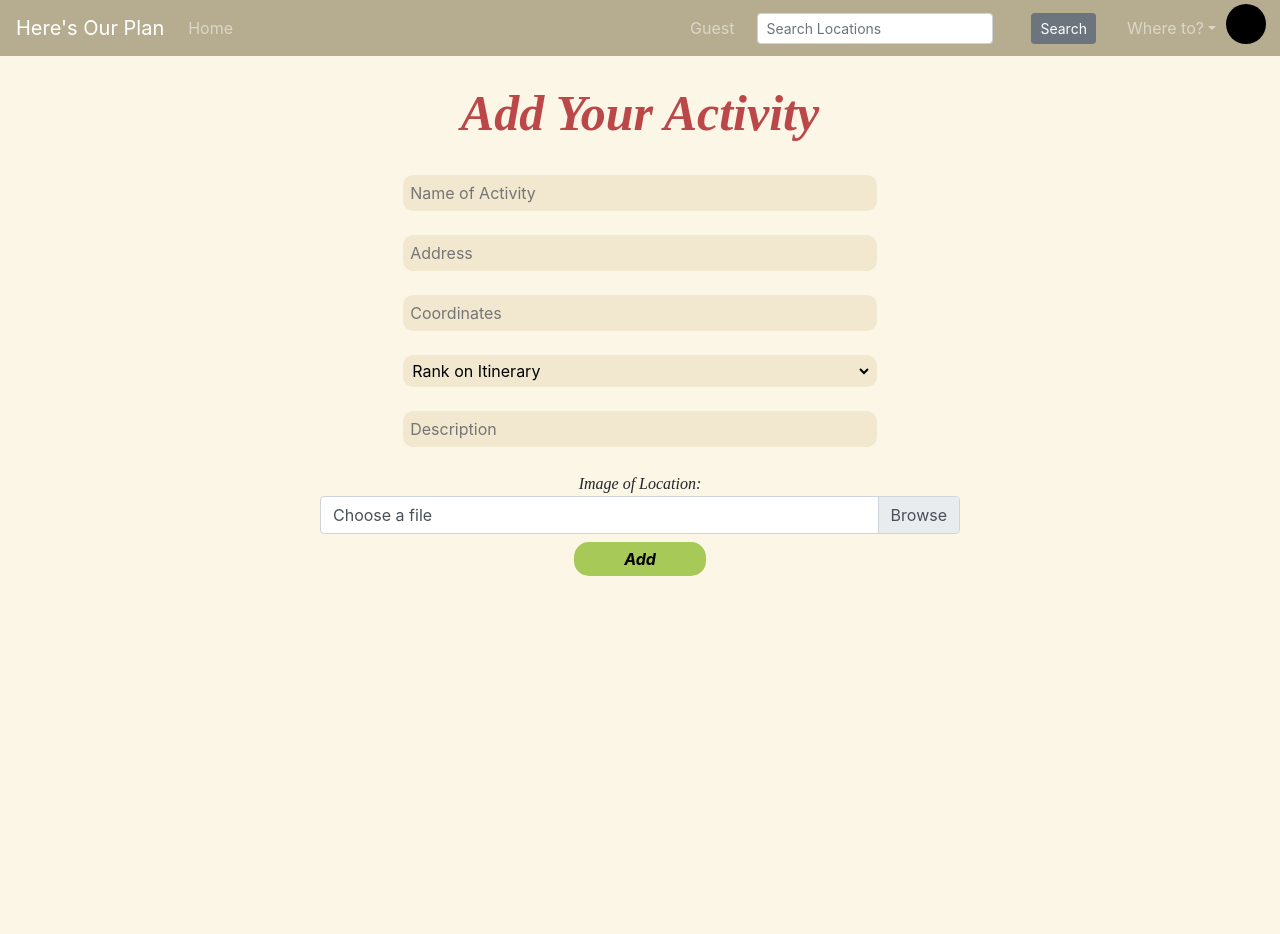
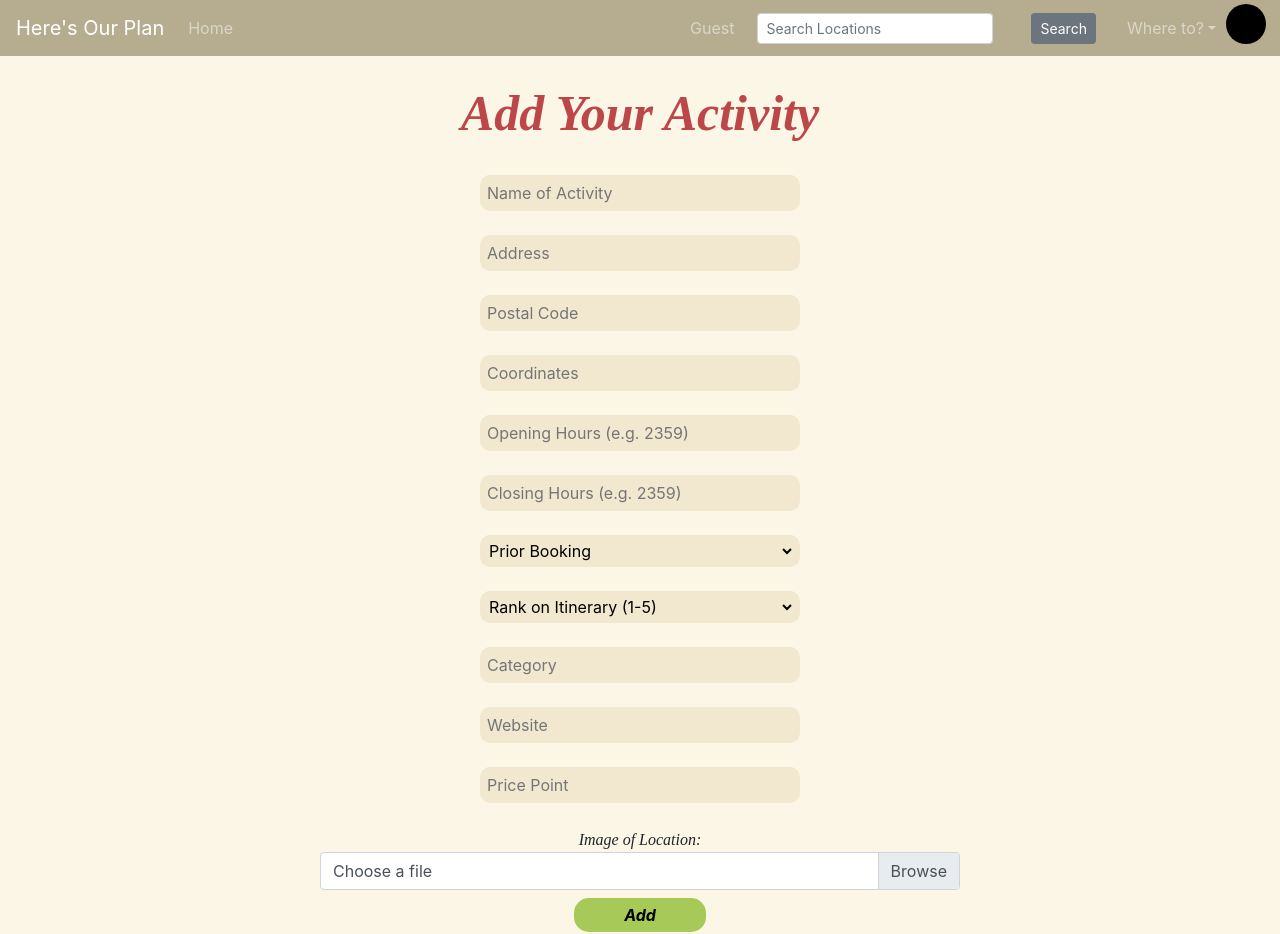
Before and after one commit to HeresOurPlan/frontend, a Nuxt app: page /additinerary in a window 1280 px wide. Before the commit the page ends 800 px from the top, so only its background shows below. Built offline with nearby package versions, Linux system fonts and the light colour scheme; no server answers.

Commit message:
changes to forms

```diff
--- a/pages/additinerary.vue
+++ b/pages/additinerary.vue
@@ -12,7 +12,7 @@
         placeholder="Name of Activity"
         style="
           background-color: #f2e8cf;
-          width: 37%;
+          width: 25%;
           color: black;
           border: 5px solid #f2e8cf;
           border-radius: 10px;
@@ -25,7 +25,20 @@
         placeholder="Address"
         style="
           background-color: #f2e8cf;
-          width: 37%;
+          width: 25%;
+          color: black;
+          border: 5px solid #f2e8cf;
+          border-radius: 10px;
+          box-sizing: border-box;
+        "
+      />
+      <br /><br />
+      <input
+        v-model="postal"
+        placeholder="Postal Code"
+        style="
+          background-color: #f2e8cf;
+          width: 25%;
           color: black;
           border: 5px solid #f2e8cf;
           border-radius: 10px;
@@ -38,7 +51,33 @@
         placeholder="Coordinates"
         style="
           background-color: #f2e8cf;
-          width: 37%;
+          width: 25%;
+          color: black;
+          border: 5px solid #f2e8cf;
+          border-radius: 10px;
+          box-sizing: border-box;
+        "
+      />
+      <br /><br />
+      <input
+        v-model="opening_hours"
+        placeholder="Opening Hours (e.g. 2359)"
+        style="
+          background-color: #f2e8cf;
+          width: 25%;
+          color: black;
+          border: 5px solid #f2e8cf;
+          border-radius: 10px;
+          box-sizing: border-box;
+        "
+      />
+      <br /><br />
+      <input
+        v-model="closing_hours"
+        placeholder="Closing Hours (e.g. 2359)"
+        style="
+          background-color: #f2e8cf;
+          width: 25%;
           color: black;
           border: 5px solid #f2e8cf;
           border-radius: 10px;
@@ -47,11 +86,11 @@
       />
       <br /><br />
       <select
-        v-model="itineraryRank"
-        placeholder="Rank on Itinerary (1-5)"
+        v-model="prior_booking"
+        placeholder="Prior Booking"
         style="
           background-color: #f2e8cf;
-          width: 37%;
+          width: 25%;
           color: black;
           border: 5px solid #f2e8cf;
           border-radius: 10px;
@@ -59,7 +98,26 @@
         "
       >
         <option value="" selected hidden disabled>
-          Rank on Itinerary
+          Prior Booking
+        </option>
+        <option value="Yes">Yes</option>
+        <option value="No">No</option>
+      </select>
+      <br /><br />
+      <select
+        v-model="itineraryRank"
+        placeholder="Rank on Itinerary (1-5)"
+        style="
+          background-color: #f2e8cf;
+          width: 25%;
+          color: black;
+          border: 5px solid #f2e8cf;
+          border-radius: 10px;
+          box-sizing: border-box;
+        "
+      >
+        <option value="" selected hidden disabled>
+          Rank on Itinerary (1-5)
         </option>
         <option value="1">1</option>
         <option value="2">2</option>
@@ -69,11 +127,37 @@
       </select>
       <br /><br />
       <input
-        v-model="description"
-        placeholder="Description"
+        v-model="category"
+        placeholder="Category"
         style="
           background-color: #f2e8cf;
-          width: 37%;
+          width: 25%;
+          color: black;
+          border: 5px solid #f2e8cf;
+          border-radius: 10px;
+          box-sizing: border-box;
+        "
+      />
+      <br /><br />
+      <input
+        v-model="website"
+        placeholder="Website"
+        style="
+          background-color: #f2e8cf;
+          width: 25%;
+          color: black;
+          border: 5px solid #f2e8cf;
+          border-radius: 10px;
+          box-sizing: border-box;
+        "
+      />
+      <br /><br />
+      <input
+        v-model="price_point"
+        placeholder="Price Point"
+        style="
+          background-color: #f2e8cf;
+          width: 25%;
           color: black;
           border: 5px solid #f2e8cf;
           border-radius: 10px;
@@ -84,6 +168,7 @@
       <i style="font-family: Bookman Old Style">Image of Location:</i>
       <br />
           <b-form-file style="width: 50%" placeholder="Choose a file" class="text-left" v-model="imgfiles"/>
+      </label>
     </div>
 
     <div class="buttonHolder">
@@ -112,7 +197,13 @@ export default Vue.extend({
       address: "",
       locationCoord: "",
       itineraryRank: "",
-      description: "",
+      website: "",
+      closing_hours: "",
+      opening_hours: "",
+      price_point: "",
+      category: "",
+      postal:"",
+      prior_booking:"",
       imgfiles: [],
     };
   },
@@ -128,35 +219,48 @@ fetchOnServer: false,
 
   components: { Navbar },
   methods: {
-    async test() {
-      const result = await this.$axios.$post(
-        "http://localhost:8080/activities"
-      );
-      console.log(result["Test"]["category"]);
-    },
-
     async submitForm() {
-      console.log(this.username);
       console.log(this.activityName);
       console.log(this.address);
       console.log(this.locationCoord);
       console.log(this.itineraryRank);
-      console.log(this.description);
+      console.log(this.website);
+      console.log(this.category);
+      console.log(this.opening_hours);
+      console.log(this.closing_hours);
+      console.log(this.prior_booking)
       console.log(this.imgfiles);
-      const formData = new FormData()
-      formData.append("activityId", "1")
-      formData.append("username", this.getCurrentUserName())
-      formData.append("activityName", this.activityName)
-      formData.append("address", this.address)
-      formData.append("locationCoord", this.locationCoord)
-      formData.append("rank", this.itineraryRank)
-      formData.append("description", this.description)
-      formData.append("imgfiles", this.imgfiles)
-      const result = await this.$axios.$post(
-        "http://localhost:8080/addactivity/image",
-        formData,
+      const username = this.getCurrentUserName();
+      // const formData = new FormData()
+      // formData.append("activityId", "1")
+      // formData.append("username", this.getCurrentUserName())
+      // formData.append("activityName", this.activityName)
+      // formData.append("address", this.address)
+      // formData.append("locationCoord", this.locationCoord)
+      // formData.append("rank", this.itineraryRank)
+      // formData.append("description", this.description)
+      // formData.append("imgfiles", this.imgfiles)
+      const new_useractivity = await this.$axios.$post(
+        `http://localhost:8080//useractivities`,
         {
-            "Content-Type": "multipart/form-data"
+          username: username,
+          itineraryRank: this.itineraryRank,
+        }
+      );
+      const new_activity = await this.$axios.$post(
+        `http://localhost:8080//activity`,
+        {
+          activity_name: this.activityName,
+          postal: this.postal,
+          closing_hours: this.closing_hours,
+          address: this.address,
+          locationCoord: this.locationCoord,
+          opening_hours: this.opening_hours,
+          prior_booking: this.prior_booking,
+          price_point: this.price_point,
+          website: this.website,
+          category: this.category,
+
         }
       );
     },
@@ -187,6 +291,12 @@ fetchOnServer: false,
 input[type="file"] {
   display: none;
 }
+.imageFile {
+  border: 1px solid black;
+  display: inline-block;
+  padding: 6px 12px;
+  cursor: pointer;
+}
 input[type="button"] {
   background-color: #a7c957;
   border: none;
@@ -201,6 +311,10 @@ input[type="button"] {
 }
 body {
   background-color: #fcf6e7;
+}
+
+.icons {
+  text-align: center;
 }
 
 .locations {
--- /dev/null
+++ b/pages/temp_itinerary.vue
@@ -0,0 +1,213 @@
+<template>
+    <div>
+    <Navbar />
+    <h1 style="color: #BC4749; font-family: Bookman Old Style; font-size: 50px;
+    padding-top: 20px; padding-left: 2%; text-align: center">
+        <strong>
+        <i>
+            Itinerary
+        </i>
+        </strong>
+    </h1>
+
+    <b-container fluid>
+        <div class="row-fluid scrollable" style="width:100%; height:100%">
+            <div class="locations" v-for="(activity,index) in activities" :key="activities">
+                <summary>
+                    <!-- &emsp;<img class="square" :src="shop.image">&ensp; -->
+                <span>
+                <!-- style="height:100px" -->
+                <b>{{index+1}}. {{ activity.activity_name }}</b>
+                <!-- @
+                <i>{{shop.location}}, S({{shop.postal}})</i> --></span>
+                </summary>
+                <div class="information">
+                    <b>Location:</b> {{activity.location}}, S({{activity.postal}})<br>
+                    <b>Opening/Closing Hours:</b> {{activity.opening_hours}}-{{activity.closing_hours}}<br>
+                </div>
+                <div class="activityButton">
+                    <b-button v-b-modal.modal-1 no-close-on-backdrop ok-only>
+                        Complete Activity
+                    </b-button>
+                    <b-modal id="modal-1" title="Activity Complete">
+                        <b-form-rating v-model="value"></b-form-rating>
+                        <p class="mt-2">Value: {{ value }}</p>
+                        <br />
+                        <input type="text" value="Feedback on Activity..."/>
+                    </b-modal>
+
+                    <b-button v-b-modal.modal-1 no-close-on-backdrop ok-only>
+                        Delete Activity
+                    </b-button>
+                    <b-modal id="modal-1" title="Deleting Activity">
+                        <b-form-rating v-model="value"></b-form-rating>
+                        <p class="mt-2">Value: {{ value }}</p>
+                        <input type="text" value="Feedback on Activity..."/>
+                    </b-modal>
+                </div>
+            </div>
+
+        </div>
+    </b-container>
+
+
+    <br/><br/><br/><br/>
+
+    <div class = "icons">
+        <a href ="/additinerary"><i class="fa-regular fa-square-plus fa-3x" style="color:black;"></i></a>
+    </div>
+
+    <br/><br/><br/><br/>    <br/>
+    </div>
+
+
+</template>
+
+<script>
+    import Navbar from "@/components/Navbar.vue";
+
+    export default {
+
+    data() {
+      return {
+        value: null
+        }
+    },
+
+    async fetch() {
+    this.indivactivity = await this.$axios.$get("http://localhost:8080/activities");
+    var result = [];
+
+    for(var i in this.indivactivity)
+        result.push([this.indivactivity [i]]);
+
+    this.indivactivity = result
+    console.log(this.indivactivity)
+    },
+
+    name: 'Itinerary',
+    data() {
+        return {
+        activities: this.indivactivity
+        // shops: [
+        //     {
+        //         "image": "https://images.unsplash.com/photo-1623156346149-d5cec8b29818?ixlib=rb-1.2.1&ixid=MnwxMjA3fDB8MHxwaG90by1wYWdlfHx8fGVufDB8fHx8&auto=format&fit=crop&w=1931&q=80",
+        //         "text":  "McDonald's",
+        //         "location": "100 Charming Avenue",
+        //         "postal":'888888',
+        //         "opening_hours":'10am',
+        //         "closing_hours":'5pm',
+        //         "category":'F&B'
+        //     },
+        //     {
+        //         "image": "https://static.mothership.sg/1/2021/07/mos-burger-closed.jpeg",
+        //         "text":  "Mos Burger",
+        //         "location": "100 Charming Avenue",
+        //         "postal":'888888',
+        //         "opening_hours":'10am',
+        //         "closing_hours":'5pm',
+        //         "category":'F&B'
+        //     },
+        //     {
+        //         "image": "https://cdn.britannica.com/08/193908-050-66767D57/view-Subway-restaurant-Bangkok-Thailand.jpg",
+        //         "text":  "Subway",
+        //         "location": "100 Charming Avenue",
+        //         "postal":'888888',
+        //         "opening_hours":'10am',
+        //         "closing_hours":'5pm',
+        //         "category":'F&B'
+        //     },
+        //     {
+        //         "image": "https://images.unsplash.com/photo-1532876688342-a79b7fa5c473?ixlib=rb-1.2.1&ixid=MnwxMjA3fDB8MHxwaG90by1wYWdlfHx8fGVufDB8fHx8&auto=format&fit=crop&w=1113&q=80",
+        //         "text":  "McDonald's",
+        //         "location": "100 Charming Avenue",
+        //         "postal":'888888',
+        //         "opening_hours":'10am',
+        //         "closing_hours":'5pm',
+        //         "category":'F&B'
+        //     },
+        //     {
+        //         "image": "https://images.unsplash.com/photo-1511882150382-421056c89033?ixlib=rb-1.2.1&ixid=MnwxMjA3fDB8MHxwaG90by1wYWdlfHx8fGVufDB8fHx8&auto=format&fit=crop&w=1742&q=80",
+        //         "text":  "Arcade",
+        //         "location": "100 Charming Avenue",
+        //         "postal":'888888',
+        //         "opening_hours":'10am',
+        //         "closing_hours":'5pm',
+        //         "category":'F&B'
+        //     },
+        // ],
+        // fetched: false,
+        // indivactivity: []
+        }
+    },
+
+//     fetchOnServer: false,
+//     async fetch() {
+//         this.indivactivity = await this.$axios.$get("http://localhost:8080/activities");
+//         console.log(this.indivactivity)
+//     },
+
+//     components: { Navbar },
+//     methods: {
+//     async test() {
+//       const result = await this.$axios.$post("http://localhost:8080/activities")
+//       console.log(result['Test']['category'])
+
+//     }
+//   }
+}
+
+
+
+</script>
+
+<style>
+    body{
+        background-color: #FCF6E7;
+    }
+
+    .icons{
+        text-align: center;
+    }
+
+    .locations {
+        background-color: maroon;
+        color: white;
+        border: none;
+        margin: 15px;
+        padding: 20px 50px;
+        cursor: pointer;
+        border-radius: 15px;
+        white-space:initial;
+    }
+
+    .information {
+        background-color:#BC4749;
+        color:white;
+        font-style:normal;
+        padding-top:10px;
+        padding-bottom:10px;
+        padding-left:30px;
+        padding-right:30px;
+        margin-top:20px;
+        margin-left:27.5px;
+        margin-right:40px;
+        border-radius:5px;
+        white-space: initial;
+        cursor:auto;
+    }
+
+    .scrollable {
+        overflow-y: auto;
+        white-space: nowrap;
+    }
+
+    .square {
+        width: 100px;
+        height: 100px;
+    }
+    input[type="text"]{
+        width: 85%;
+        height: 100%;
+    }
+</style>
```
